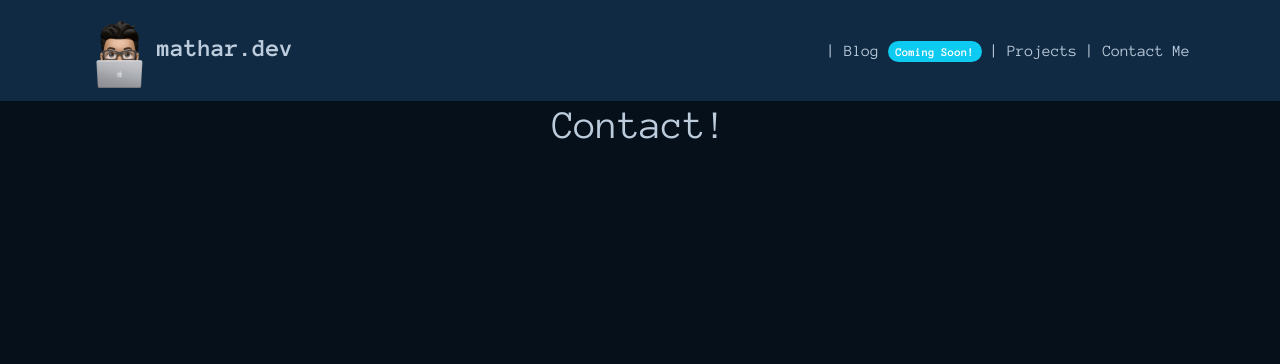
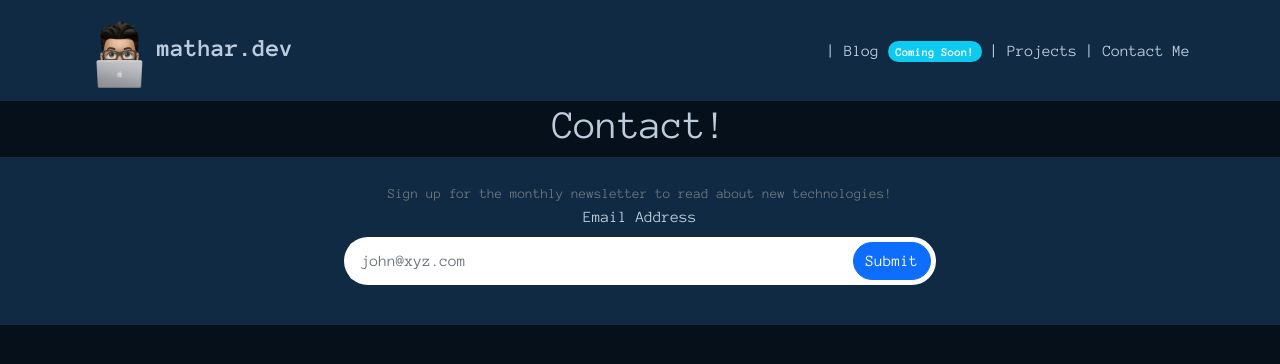
Before and after one commit to mathaaaaaaaaaar/mathar.dev, a React (Create React App) app: page /contact in a window 1280 px wide. Shown: the top 364 px of the page. Built offline with nearby package versions, Linux system fonts and the light colour scheme; a web font is replaced by a local one.

Commit message:
added footer frontend

```diff
--- a/package.json
+++ b/package.json
@@ -14,6 +14,7 @@
     "react-dom": "^18.2.0",
     "react-router-dom": "^6.4.2",
     "react-scripts": "^5.0.1",
+    "styled-components": "^5.3.6",
     "web-vitals": "^2.1.4"
   },
   "scripts": {
--- a/src/App.css
+++ b/src/App.css
@@ -96,3 +96,23 @@
 .headerBar {
   background-color: #102a43;
 }
+
+.footer-container {
+  background-color: #102a43;
+}
+
+.newsletter-form-email {
+  border: none !important;
+}
+
+.newsletter-form-submit {
+  display: flex;
+  flex-direction: row;
+  padding: 5px;
+  background-color: #fff;
+  border-radius: 45px;
+}
+
+.newsletter-form-submit-button {
+  border-radius: 45px !important;
+}
--- a/src/App.js
+++ b/src/App.js
@@ -9,9 +9,9 @@ import {
   Routes,
 } from 'react-router-dom';
 
+import Footer from './components/Footer';
 import HeaderBar from './components/HeaderBar';
 import HeroSection from './components/HeroSection';
-import Blogs from './pages/blog';
 import Contact from './pages/contact';
 import Projects from './pages/projects';
 
@@ -23,11 +23,12 @@ function App() {
       <Router>
         <Routes>
           <Route exact path='/' element={<HeroSection />} />
-          <Route path='/blog' element={<Blogs />} />
           <Route path='/projects' element={<Projects />} />
           <Route path='/contact' element={<Contact />} />
         </Routes>
       </Router>
+
+      <Footer />
     </div>
   );
 }
--- /dev/null
+++ b/src/components/Footer/index.js
@@ -0,0 +1,22 @@
+import {
+  Col,
+  Container,
+  Row,
+} from 'react-bootstrap';
+
+import NewsletterSignup from '../NewsletterSignup';
+
+function Footer() {
+
+    return (
+        <Container className='footer-container' fluid>
+            <Row className='px-4 py-4 justify-content-md-center'>
+                <Col xs={6}>
+                    <NewsletterSignup />
+                </Col>
+            </Row>
+        </Container>
+    );
+};
+
+export default Footer;
--- a/src/components/HeroSection/index.js
+++ b/src/components/HeroSection/index.js
@@ -19,6 +19,7 @@ function HeroSection() {
                     <p>&lt;Front-End Developer&gt; &lt;Freelancer&gt; &lt;Blogger&gt;</p>
                     <p className='heroDescription'>I'm a Software Engineer, who has helped people overcome their reading difficulties, with Speechify; and created value for e-commerce stores, with Swym. You can find more about me here:</p>
                     <SocialButtonsBar />
+                    <br />
                 </Col>
             </Row>
         </Container>
--- /dev/null
+++ b/src/components/NewsletterSignup/index.js
@@ -0,0 +1,22 @@
+import {
+  Button,
+  Form,
+} from 'react-bootstrap';
+
+function NewsletterSignup() {
+
+      return (
+        <Form>
+            <Form.Text>Sign up for the monthly newsletter to read about new technologies!</Form.Text>
+            <Form.Group className="mb-3" controlId='newsletterSignupFormEmail'>
+                <Form.Label>Email Address</Form.Label>
+                <div className='newsletter-form-submit'>
+                    <Form.Control type='email' placeholder='john@xyz.com' className='newsletter-form-email me-2' />
+                    <Button type='submit' className='newsletter-form-submit-button'>Submit</Button>
+                </div>
+            </Form.Group>
+        </Form>
+      );
+  };
+
+  export default NewsletterSignup;
--- a/src/pages/blog.js
+++ /dev/null
@@ -1,9 +0,0 @@
-import React from 'react';
-
-const Blogs = () => {
-  return (
-    <h1>Blogs!</h1>
-  );
-};
-
-export default Blogs;
```
Also changed, not shown: 1 other file (tests, documents, lock files or other folders).
